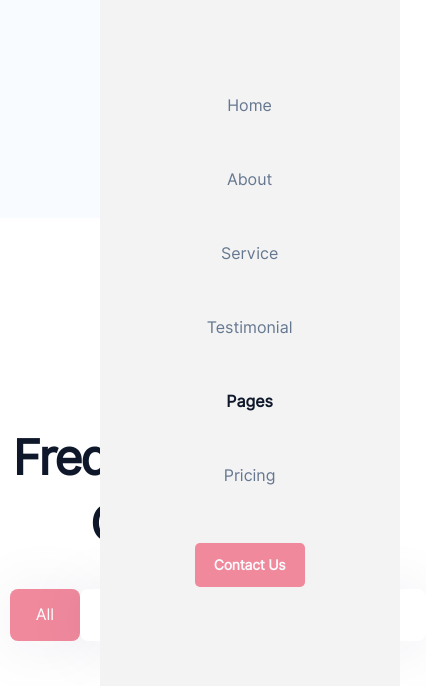
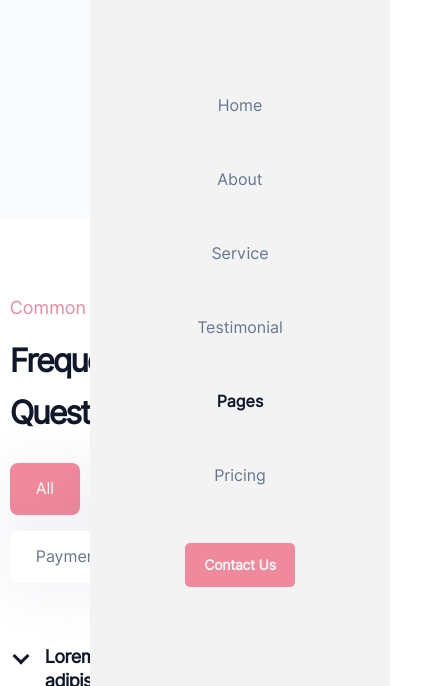
Before and after one commit to Nikita5933/Nagency, a website: page pages/faq.html in a window 390 px wide. Both pictures are taken after a click on the label 372 px from the left and 28 px from the top of the page. Shown: the part 82-768 px from the top of the page, 426 px wide, since content can reach past the window. Drawn offline with Linux system fonts and the light colour scheme.

Commit message:
completed faq adaptive

```diff
--- a/assets/css/media.scss
+++ b/assets/css/media.scss
@@ -153,6 +153,9 @@
     &__location {
       & a {
         display: block;
+        &::after {
+          top: 12px;
+        }
       }
     }
     &__wrapper {
@@ -360,13 +363,6 @@
     }
   }
   .contact-page {
-    &__location {
-      & a {
-        &::after {
-          top: 12px;
-        }
-      }
-    }
     &__title {
       font-size: 44px;
     }
@@ -1098,6 +1094,26 @@
       margin-bottom: 24px;
     }
   }
+  .faq {
+    margin: 80px 0;
+    &__link {
+      justify-content: flex-start;
+    }
+    &__title {
+      margin-bottom: 24px;
+      font-size: 32px;
+      line-height: 52px;
+      text-align: initial;
+    }
+    &__tabs {
+      flex-wrap: wrap;
+      gap: 16px;
+      justify-content: flex-start;
+    }
+    &__wrapper {
+      margin: 42px 0 0 0;
+    }
+  }
 }
 @media (max-width: 450px) {
   .footer {
@@ -1188,4 +1204,5 @@
       gap: 10px;
     }
   }
+
 }
--- a/assets/css/styles.scss
+++ b/assets/css/styles.scss
@@ -1703,7 +1703,7 @@ body {
       content: "";
       position: absolute;
       background: url("../img/icons/Location.svg") no-repeat;
-      top: 0;
+      top: -4px;
       left: 0;
       width: 36px;
       height: 36px;
--- a/pages/faq.html
+++ b/pages/faq.html
@@ -20,7 +20,7 @@
         </svg>
         </label>
         <input id="menu-button" class="burger-button" type="checkbox">
-        <div class="burger__wrapper">
+        <div class="burger__wrapper burger__wrapper_alt">
           <label for="menu-button" class="burger__nav-close"><svg width="24px" height="24px" viewBox="0 0 24 24" fill="none" xmlns="http://www.w3.org/2000/svg"><path fill-rule="evenodd" clip-rule="evenodd" d="M19.207 6.207a1 1 0 0 0-1.414-1.414L12 10.586 6.207 4.793a1 1 0 0 0-1.414 1.414L10.586 12l-5.793 5.793a1 1 0 1 0 1.414 1.414L12 13.414l5.793 5.793a1 1 0 0 0 1.414-1.414L13.414 12l5.793-5.793z" fill="#000000"/></svg></label>
           <menu class="header__menu">
             <li class="header__menu-item"><a class="header__menu-link" href="../index.html">Home</a></li>
@@ -47,7 +47,7 @@
 <main class="main">
   <section class="faq">
     <div class="container faq__container">
-      <a href="faq.html" class="link-page">Common Questions</a>
+      <a href="faq.html" class="link-page faq__link">Common Questions</a>
       <h2 class="title title_fz48 faq__title">Frequently Asked Questions</h2>
       <div class="faq__tabs">
         <a href=faq.html class="faq__tab faq__tab_active">All</a>
```
Also changed, not shown: assets/css/style.css, 1 other file.
